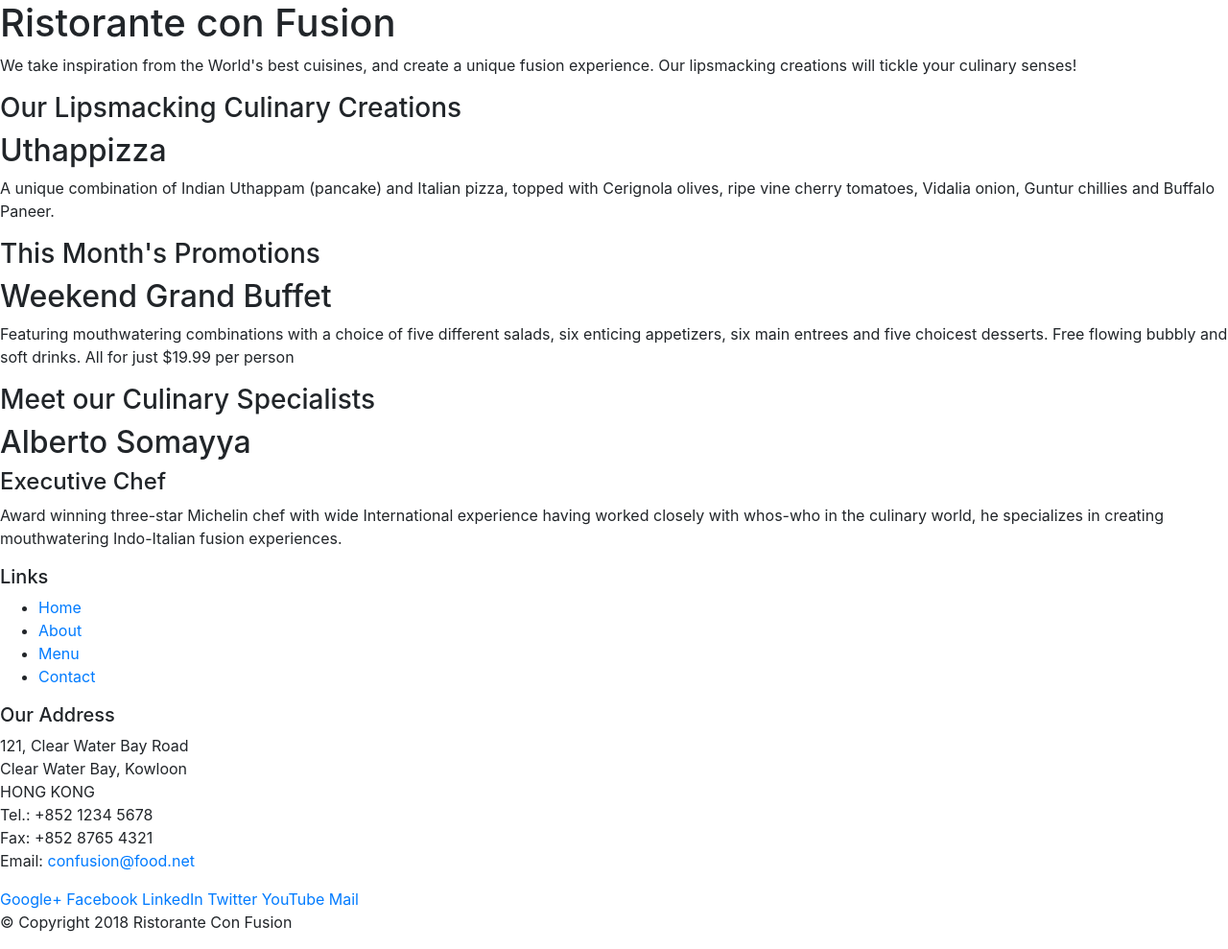
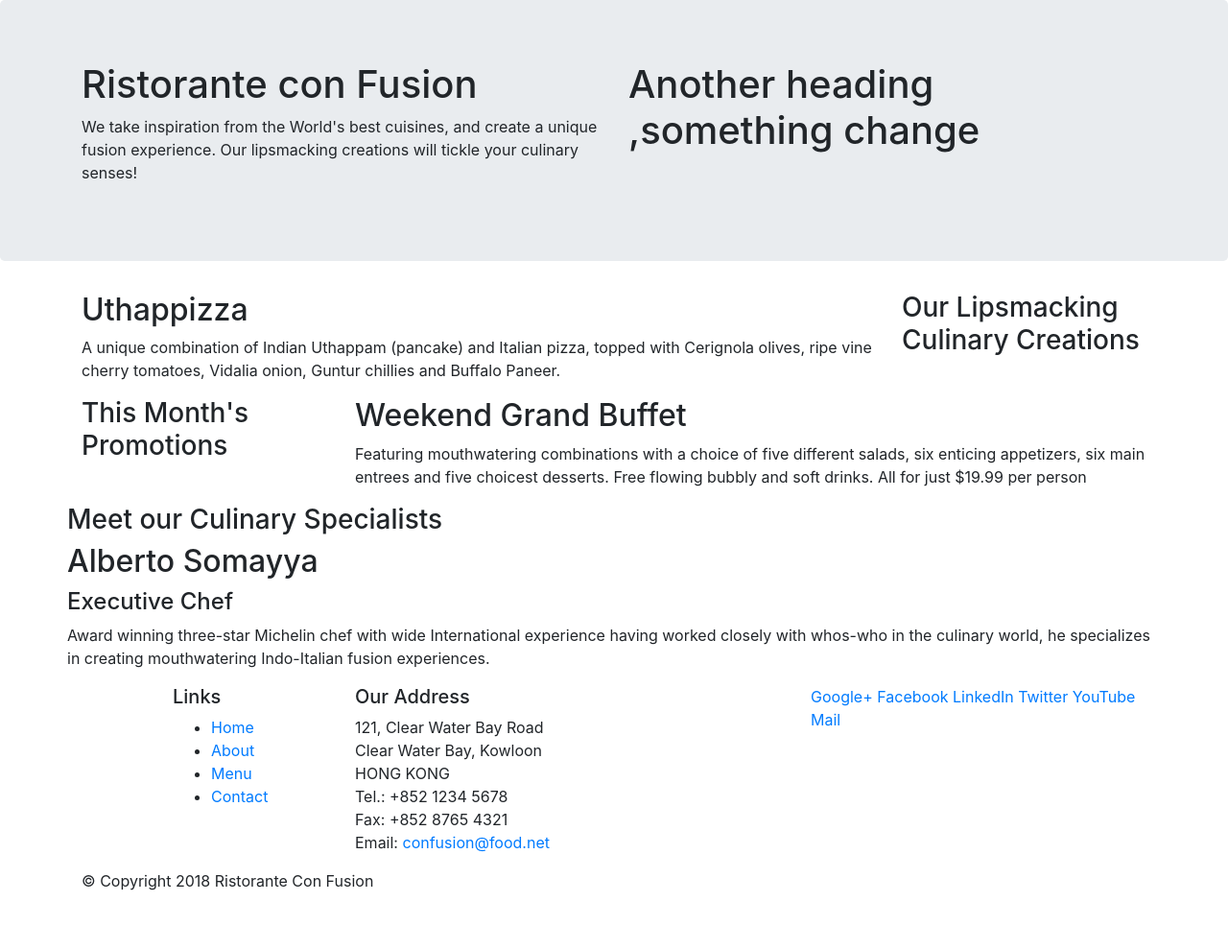
Before and after one commit to Ajaya1000/bootstrap4-learning, a website: page index.html in a window 1280 px wide. Shown: the whole page at 96% size. After the commit the page ends 946 px from the top, so only its background shows below. Drawn offline with nearby package versions, Linux system fonts and the light colour scheme.

Commit message:
first responsive webpage

```diff
--- a/index.html
+++ b/index.html
@@ -14,42 +14,43 @@
 
 <body>
 
-    <header>
-        <div>
-            <div>
-                <div>
+    <header class="jumbotron">
+        <div class="container">
+            <div class="row">
+                <div class="col-12 col-sm-6">
                     <h1>Ristorante con Fusion</h1>
                     <p>We take inspiration from the World's best cuisines, and create a unique fusion experience. Our lipsmacking creations will tickle your culinary senses!</p>
                 </div>
-                <div>
+                <div class="col col-sm">
+                    <h1>Another heading ,something change</h1>
                 </div>
             </div>
         </div>
     </header>
 
-    <div>
-        <div>
-            <div>
+    <div class="container">
+        <div class="row">
+            <div class="col-12 col-sm-4 order-sm-last col-md-3">
                 <h3>Our Lipsmacking Culinary Creations</h3>
             </div>
-            <div>
+            <div class="col col-sm order-sm-first col-md">
                 <h2>Uthappizza</h2>
                 <p>A unique combination of Indian Uthappam (pancake) and Italian pizza, topped with Cerignola olives, ripe vine cherry tomatoes, Vidalia onion, Guntur chillies and Buffalo Paneer.</p>
             </div>
         </div>
 
 
-        <div>
-            <div>
+        <div class="row">
+            <div class="col-12 col-sm-4 order-sm-first col-md-3">
                 <h3>This Month's Promotions</h3>
             </div>
-            <div>
+            <div class="col col-sm order-sm-last col-md">
                 <h2>Weekend Grand Buffet</h2>
                 <p>Featuring mouthwatering combinations with a choice of five different salads, six enticing appetizers, six main entrees and five choicest desserts. Free flowing bubbly and soft drinks. All for just $19.99 per person </p>
             </div>
         </div>
 
-        <div>
+        <div class="row">
             <div>
                 <h3>Meet our Culinary Specialists</h3>
             </div>
@@ -62,9 +63,9 @@
     </div>
 
     <footer>
-        <div>
-            <div>
-                <div>
+        <div class="container">
+            <div class="row">
+                <div class="col-4 offset-1 col-sm-2">
                     <h5>Links</h5>
                     <ul>
                         <li><a href="#">Home</a></li>
@@ -73,7 +74,7 @@
                         <li><a href="#">Contact</a></li>
                     </ul>
                 </div>
-                <div>
+                <div class="col-7 col-sm-5">
                     <h5>Our Address</h5>
                     <address>
 		              121, Clear Water Bay Road<br>
@@ -84,7 +85,7 @@
 		              Email: <a href="mailto:confusion@food.net">confusion@food.net</a>
 		           </address>
                 </div>
-                <div>
+                <div class="col-12 col-sm-4">
                     <div>
                         <a href="http://google.com/+">Google+</a>
                         <a href="http://www.facebook.com/profile.php?id=">Facebook</a>
@@ -95,8 +96,8 @@
                     </div>
                 </div>
            </div>
-           <div>
-                <div>
+           <div class="row">
+                <div class="col-auto">
                     <p>© Copyright 2018 Ristorante Con Fusion</p>
                 </div>
            </div>
```
